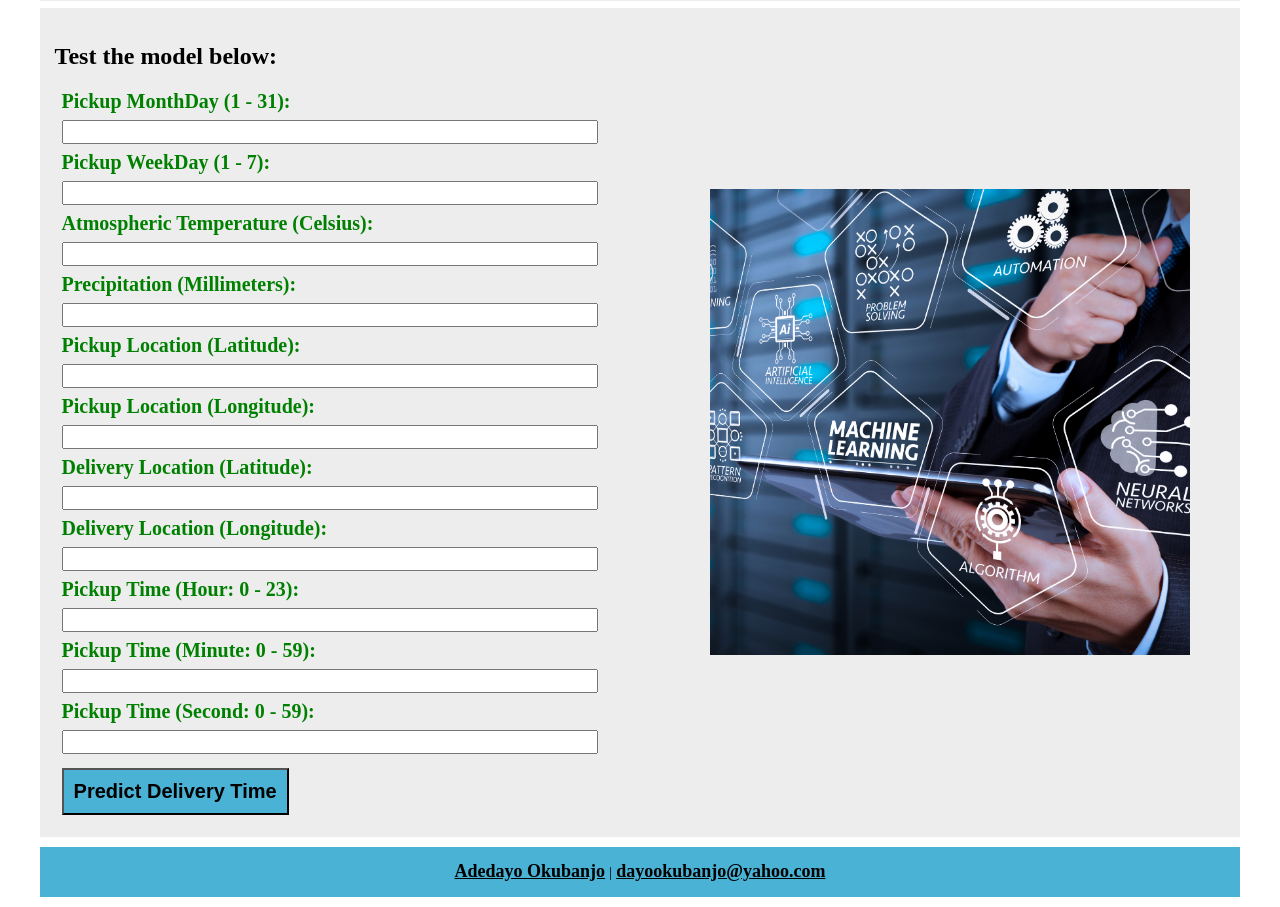
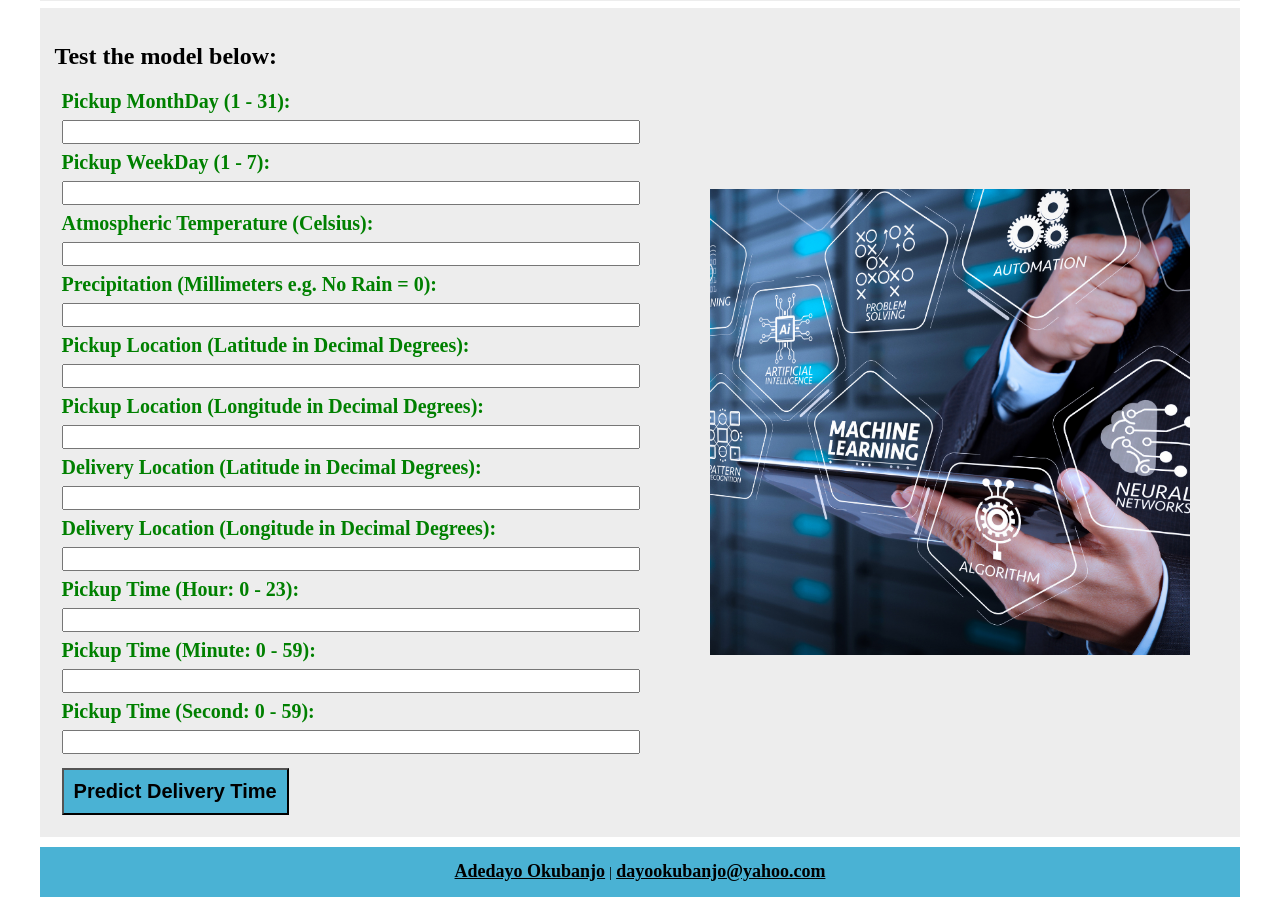
Before and after one commit to dayookubanjo/delivery_time_prediction, a Django app: page / in a window 1280 px wide. Shown: the part 502-1409 px from the top of the page. Run offline with Django 3.2, Linux system fonts and the light colour scheme.

Commit message:
Edited index.html

```diff
--- a/mainsite/templates/index.html
+++ b/mainsite/templates/index.html
@@ -57,19 +57,19 @@
                 <label for="temperature">Atmospheric Temperature (Celsius):</label>
                 <input type="number" step="any" name="temperature"><br>
 
-                <label for="precipitation">Precipitation (Millimeters):</label>
+                <label for="precipitation">Precipitation (Millimeters e.g. No Rain = 0):</label>
                 <input type="number" step="any" name="precipitation"><br>
 
-                <label for="pickup_latitude">Pickup Location (Latitude):</label>
+                <label for="pickup_latitude">Pickup Location (Latitude in Decimal Degrees):</label>
                 <input type="number" step="any" name="pickup_latitude"><br>
 
-                <label for="pickup_longitude">Pickup Location (Longitude):</label>
+                <label for="pickup_longitude">Pickup Location (Longitude in Decimal Degrees):</label>
                 <input type="number" step="any" name="pickup_longitude"><br>
 
-                <label for="destination_latitude">Delivery Location (Latitude):</label>
+                <label for="destination_latitude">Delivery Location (Latitude in Decimal Degrees):</label>
                 <input type="number" step="any" name="destination_latitude"><br>
 
-                <label for="destination_longitude">Delivery Location (Longitude):</label>
+                <label for="destination_longitude">Delivery Location (Longitude in Decimal Degrees):</label>
                 <input type="number" step="any" name="destination_longitude"><br>
 
                 <label for="pickup_hour">Pickup Time (Hour: 0 - 23):</label>
```
